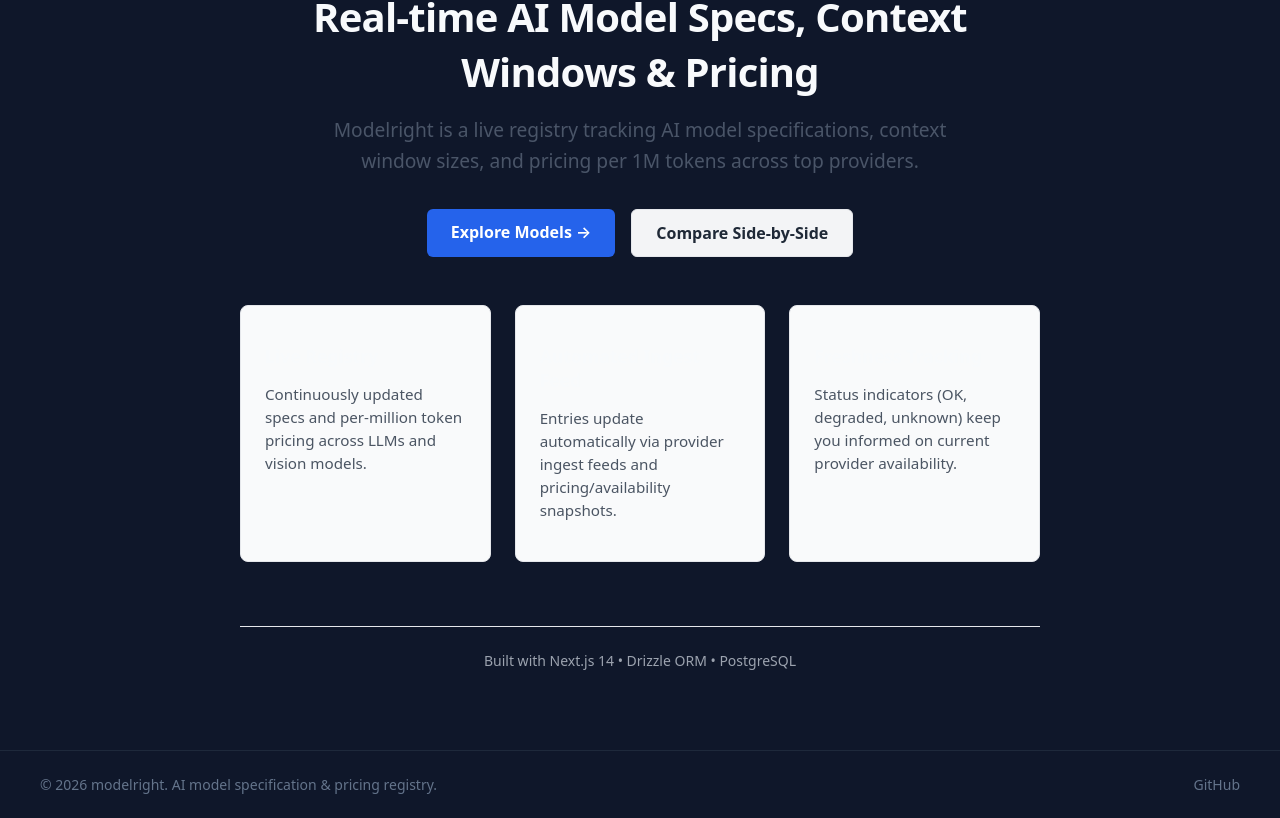
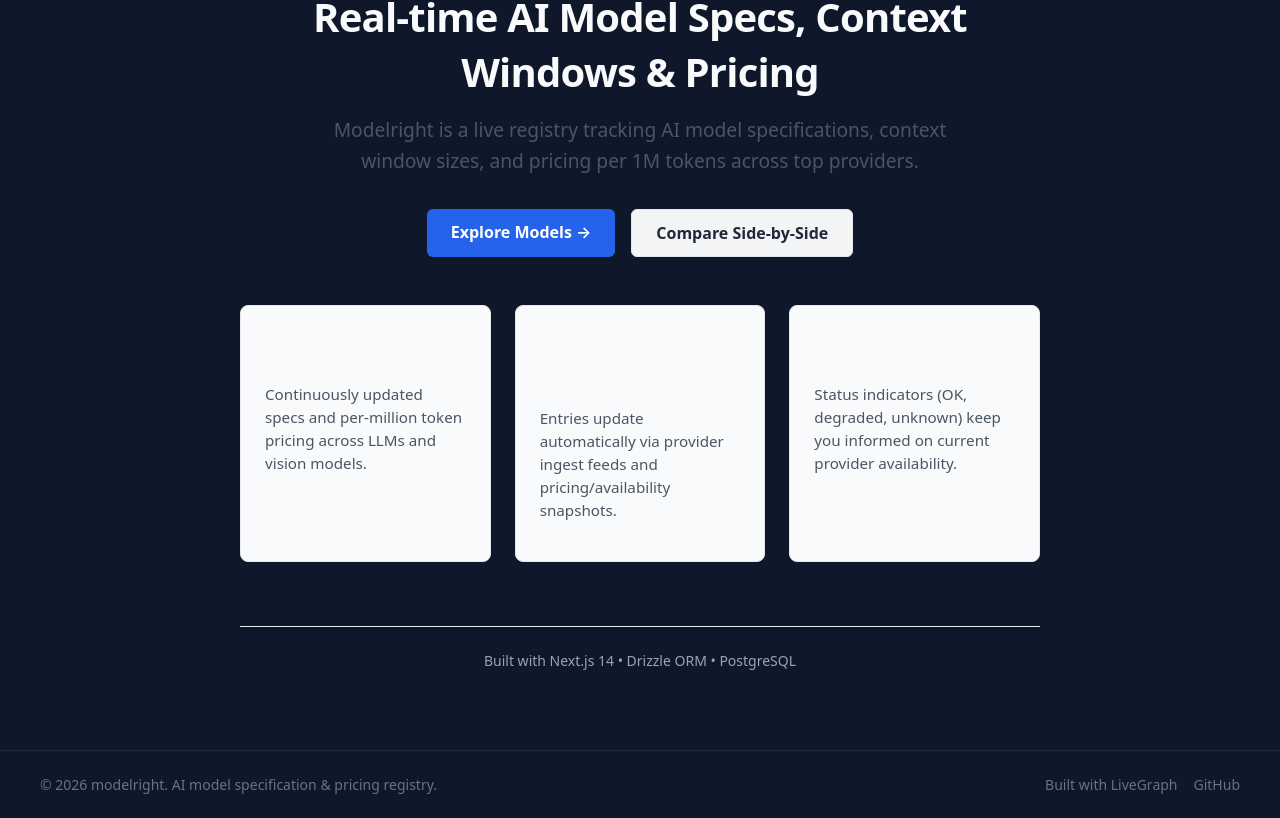
Before and after one commit to homezloco/modelright, a Next.js app: page / in a window 1280 px wide. Shown: the part 184-1002 px from the top of the page. Built offline with nearby package versions, Linux system fonts and the light colour scheme.

Commit message:
Add "Built with LiveGraph" link to footer (#13)
* feat(ui): add Built with LiveGraph link to site footer

* chore: tick q-0013 in QUEUE.md

* docs: add loop report for q-0013

```diff
--- a/src/app/layout.tsx
+++ b/src/app/layout.tsx
@@ -39,7 +39,10 @@
             <div>
               &copy; {new Date().getFullYear()} modelright. AI model specification &amp; pricing registry.
             </div>
-            <div>
+            <div style={{ display: 'flex', gap: '1rem', alignItems: 'center' }}>
+              <a href="https://livegraph.ai" target="_blank" rel="noopener noreferrer" style={{ color: '#64748b', textDecoration: 'none' }}>
+                Built with LiveGraph
+              </a>
               <a href="https://github.com/homezloco/modelright" target="_blank" rel="noopener noreferrer" style={{ color: '#64748b', textDecoration: 'none' }}>
                 GitHub
               </a>
```
Also changed, not shown: 2 other files (tests, documents, lock files or other folders).
